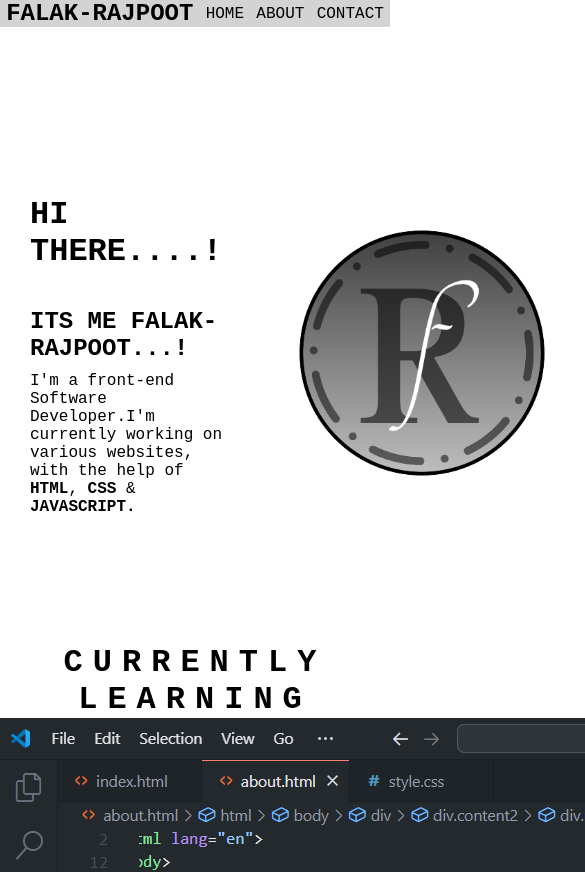
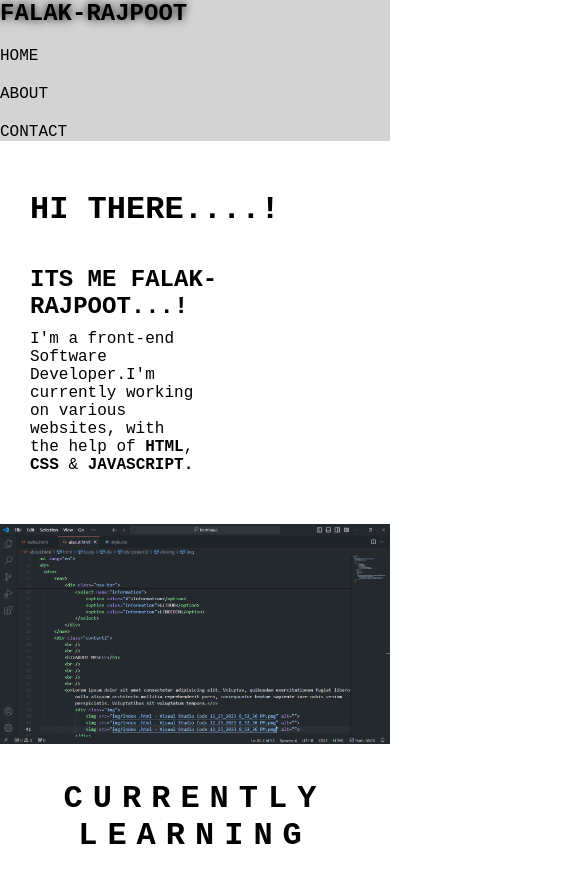
Before and after one commit to Falakrajpoot/Falak-s-Portfolio, a plain HTML site: page index.html in a window 390 px wide. Shown: the top 872 px of the page, 585 px wide, since content can reach past the window. Drawn offline with Linux system fonts and the light colour scheme.

Commit message:
portfolio added

```diff
--- a/index.html
+++ b/index.html
@@ -7,6 +7,7 @@
     <title>Falak's-Portfolio</title>
     <link rel="shortcut icon" href="img/logo.png" type="image/x-icon">
     <link rel="stylesheet" href="style.css">
+    <link rel="stylesheet" href="media.css">
 </head>
 
 <body>
@@ -28,13 +29,13 @@
                     <b>HTML</b>, <b>CSS</b> & <b>JAVASCRIPT.</b>
                 </p>
             </div>
-            <div class="logo">
-                <img src="img/logo.png" alt="">
-            </div>
         </div>
         <div class="short-intro">
+
+            <img src="img/Index+html.png" alt="code">
+            <br />
+            <br />
             <h1>CURRENTLY LEARNING</h1>
-            <img src="img/Index+html.png" alt="code">
             <br />
             <br />
             <br />
--- /dev/null
+++ b/media.css
@@ -0,0 +1,40 @@
+@media only screen and (max-width: 758px) {
+
+    .nav-bar {
+        width: 100%;
+        display: flex;
+        flex-direction: column;
+        align-items: flex-start;
+        gap: 20px;
+    }
+
+    .content {
+        display: flex;
+        justify-content: space-between;
+        flex-direction: column;
+        margin-top: 20px;
+        margin-bottom: 20px;
+        height: fit-content;
+    }
+    .buttn {
+        display: flex;
+        flex-direction: column;
+        align-items: center;
+        gap: 50px;
+        flex-wrap: wrap;
+    }
+
+
+
+
+
+
+
+
+
+
+
+
+
+
+}
--- a/style.css
+++ b/style.css
@@ -43,8 +43,9 @@ body a:hover {
     align-items: center;
     margin-top: 40px;
     height: 577px;
-    justify-content: space-around;
+    justify-content: space-evenly;
     padding: 30px;
+    flex-direction: column;
 }
 
 h1 {
@@ -69,23 +70,32 @@ h2:hover {
     gap: 10px;
 }
 
+.logo {
+    display: flex;
+    flex-direction: column;
+    flex-wrap: wrap;
+}
 
-.logo img {
+.intro img {
     width: 400px;
     height: 400px;
     border-radius: 700px;
     transition: all 0.5s;
-
-
 }
 
-.logo img:hover {
+.intro p {
+    width: 50%;
+}
+
+.intro img:hover {
     transform: scale(1.1);
 }
 
 .short-intro {
     text-align: center;
     letter-spacing: 10px;
+    display: flex;
+    flex-direction: column;
 }
 
 .short-intro a {
@@ -133,7 +143,8 @@ h2:hover {
     flex-direction: column;
     align-items: center;
 }
-.content3 img{
+
+.content3 img {
     width: 100%;
     margin-top: 50px;
     height: 490px;
@@ -142,9 +153,10 @@ h2:hover {
 
 .buttn {
     display: flex;
-    flex-direction:row ;
+    flex-direction: row;
     align-items: center;
     gap: 50px;
+    flex-wrap: wrap;
 }
 
 
```
Also changed, not shown: about.html (+1 -0 lines), contact.html (+6 -1 lines).
